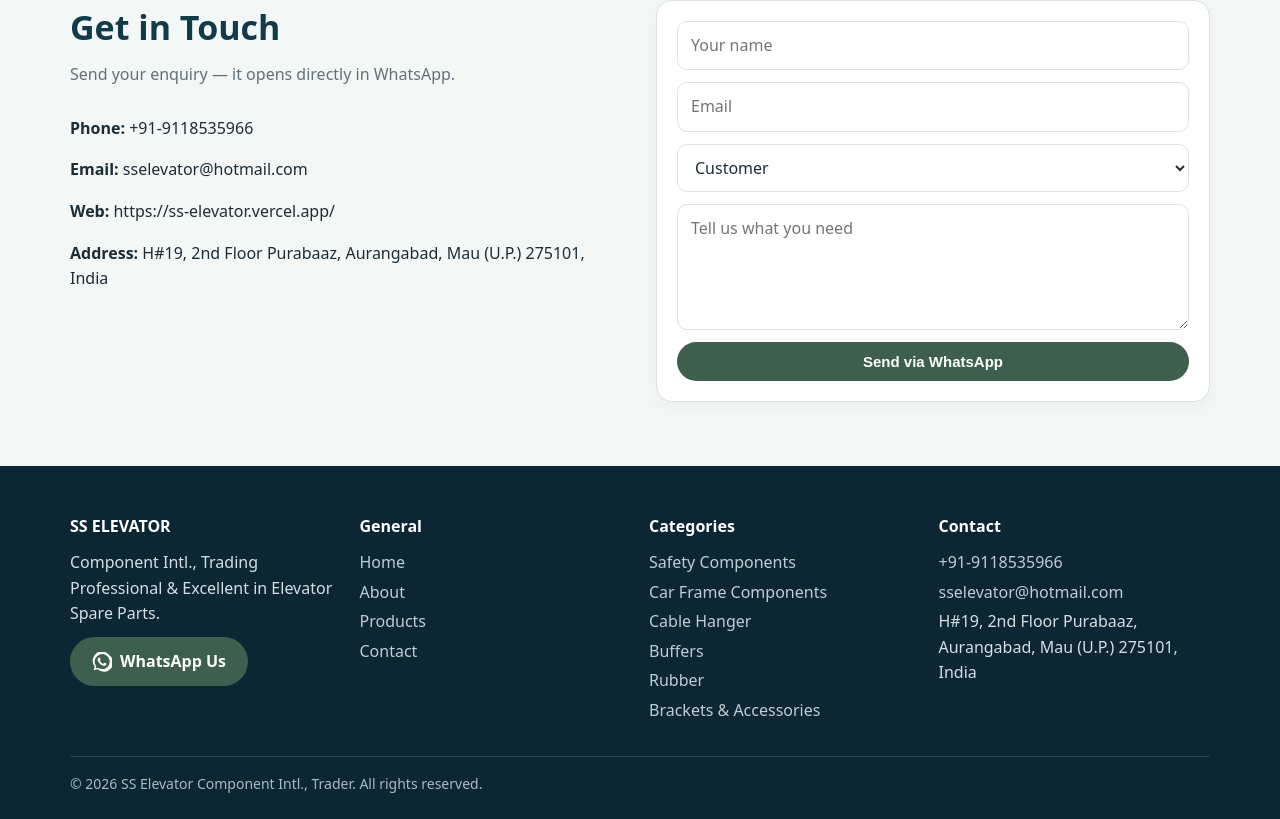
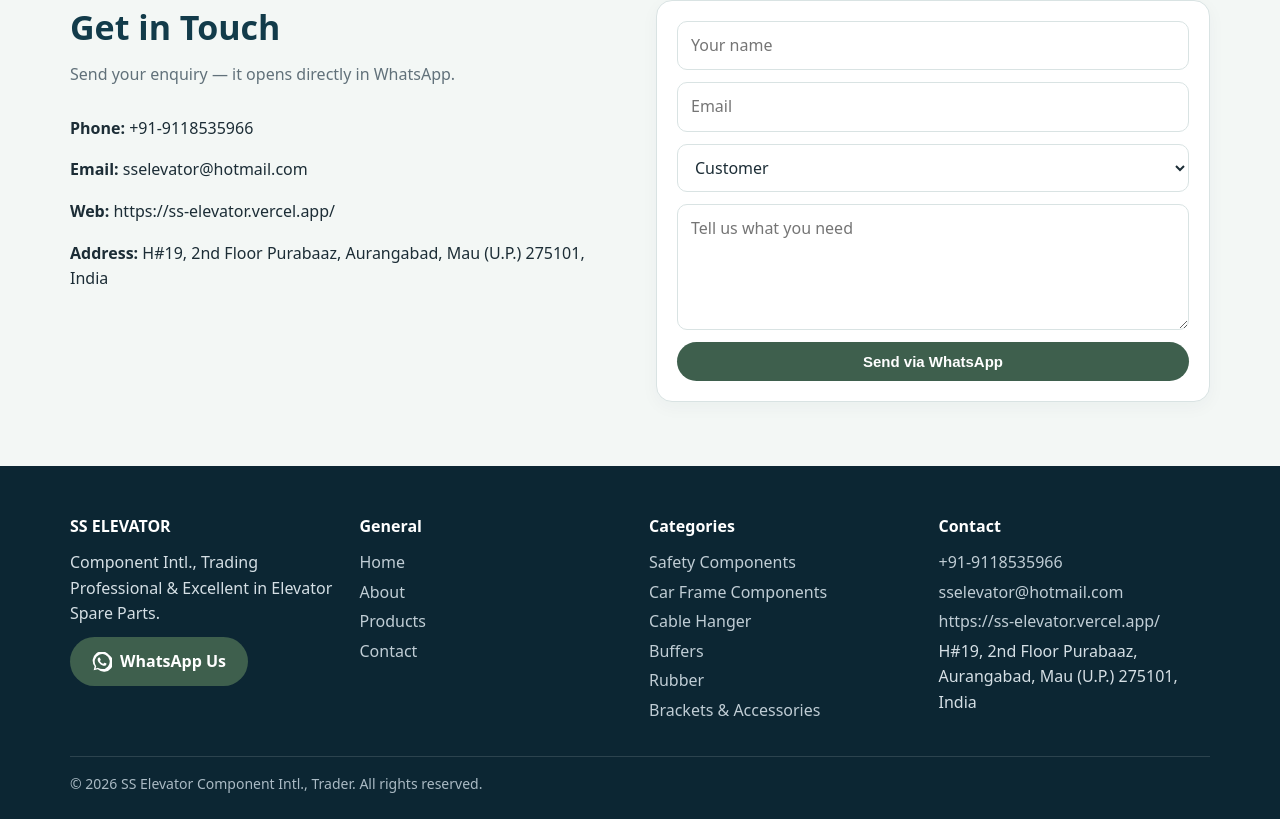
Before and after one commit to TariqueMasood/ss-elevator, a Next.js app: page / in a window 1280 px wide. Shown: the part 5153-5972 px from the top of the page. Built offline with nearby package versions, Linux system fonts and the light colour scheme.

Commit message:
websites link changed

```diff
--- a/components/Contact.js
+++ b/components/Contact.js
@@ -17,7 +17,7 @@ export default function Contact() {
           <p className="sub">Send your enquiry — it opens directly in WhatsApp.</p>
           <p><b>Phone:</b> <a href={`tel:+${SITE.phone}`}>{SITE.phoneDisplay}</a></p>
           <p><b>Email:</b> <a href={`mailto:${SITE.email}`}>{SITE.email}</a></p>
-          <p><b>Web:</b> {SITE.web}</p>
+          <p><b>Web:</b> <a href={SITE.web} target="_blank" rel="noopener noreferrer">{SITE.web}</a></p>
           <p><b>Address:</b> {SITE.address}</p>
         </div>
         <div className="card">
--- a/components/Footer.js
+++ b/components/Footer.js
@@ -44,6 +44,7 @@ export default function Footer() {
               <h4>Contact</h4>
               <a href={`tel:+${SITE.phone}`}>{SITE.phoneDisplay}</a>
               <a href={`mailto:${SITE.email}`}>{SITE.email}</a>
+              <a href={SITE.web} target="_blank" rel="noopener noreferrer">{SITE.web}</a>
               <span>{SITE.address}</span>
             </div>
           </div>
```
